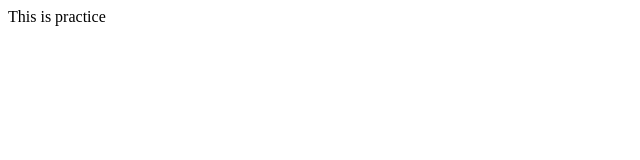
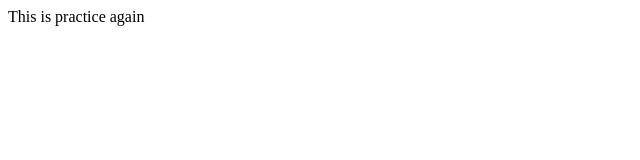
Before and after one commit to TarunML24/Git-Learning-2, a plain HTML site: page index.html in a window 1280 px wide. Shown: the full height of the page, 0-640 px from the left. Drawn offline with Linux system fonts and the light colour scheme.

Commit message:
Learning . with git add

```diff
--- a/index.html
+++ b/index.html
@@ -1,5 +1,5 @@
 <html>
 <body>
-<h> This is practice</h>
+<h> This is practice again</h>
 
 </body></html>
```
Also changed, not shown: 1 other file.
